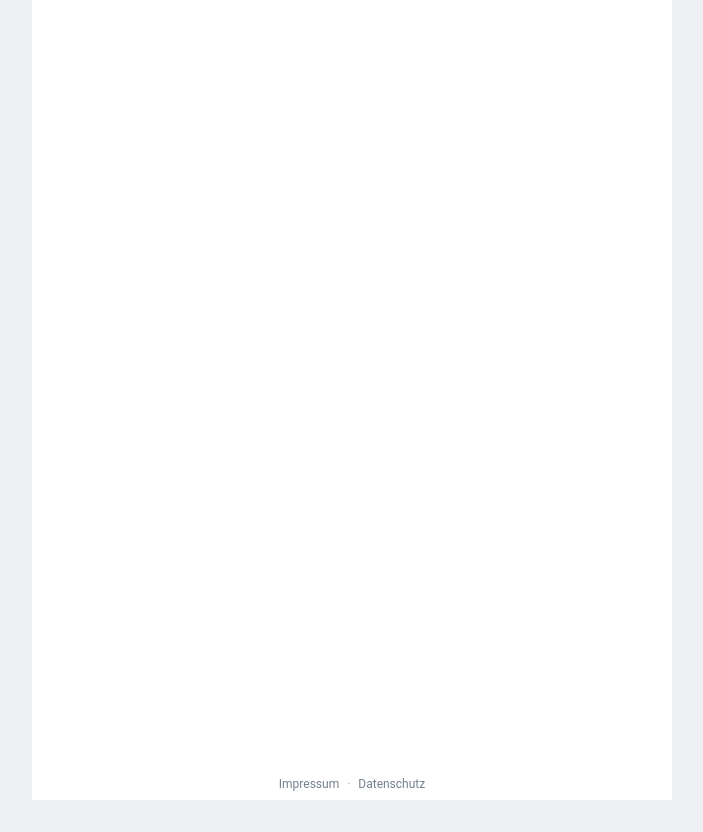
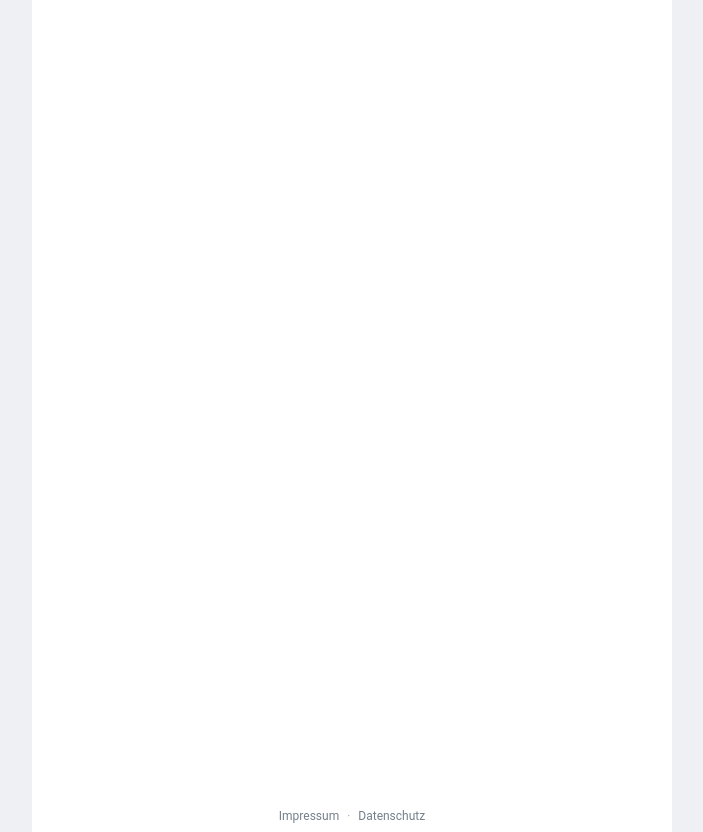
Before and after one commit to yourAkhi/CarSpotLP, a plain HTML site: page _carspot-builds/index.html in a window 1280 px wide. Shown: the whole page, without its empty margins (288-991 px from the left). Before the commit the page ends 800 px from the top, so only its background shows below. Drawn offline with Linux system fonts and the light colour scheme.

```diff
--- a/footer-legal.css
+++ b/footer-legal.css
@@ -25,13 +25,20 @@ footer .legal-row a {
 footer .legal-row span { opacity: .55; }
 footer .legal-row a:is(:hover, :focus-visible) { opacity: 1; text-decoration: underline; }
 
-.build-page {
-  height: 100dvh;
-  display: grid;
-  grid-template-rows: minmax(0, 1fr) auto;
+.build-page #root {
+  height: auto;
+  min-height: 100dvh;
 }
 
-.build-page #root { height: 100%; }
+.build-page .public-garage {
+  height: auto;
+  overflow: visible;
+}
+
+.build-page .public-garage > .community-builds-page {
+  min-height: 100dvh;
+}
+
 .build-page footer {
   width: min(100%, 640px);
   margin-inline: auto;
```
